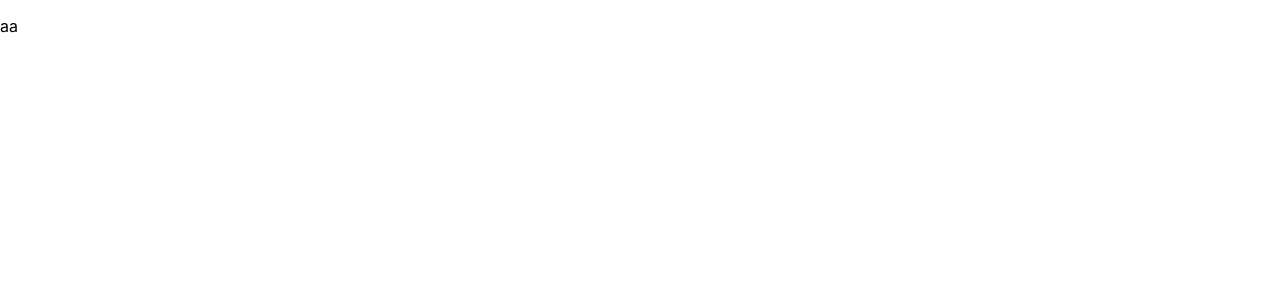
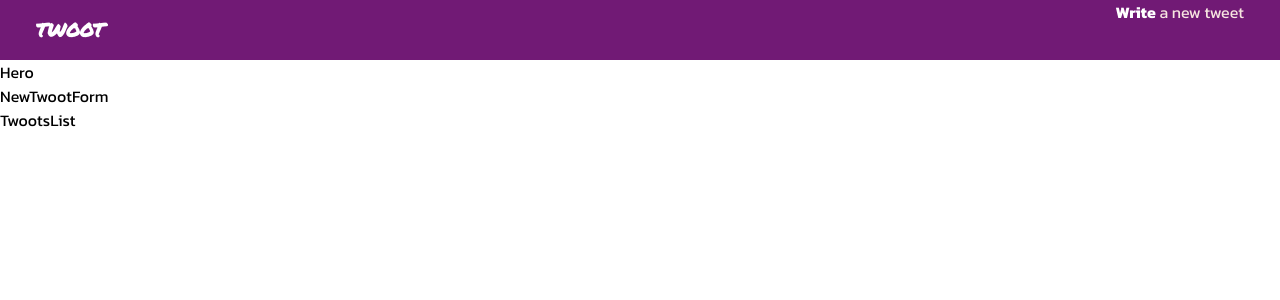
Before and after one commit to masa555555/twootr, a React (Create React App) app in the folder frontend/: page / in a window 1280 px wide. Shown: the top 300 px of the page. Built offline with nearby package versions, Linux system fonts and the light colour scheme.

Commit message:
Add Nav.js

```diff
--- a/frontend/public/index.html
+++ b/frontend/public/index.html
@@ -15,6 +15,12 @@
       user's mobile device or desktop. See https://developers.google.com/web/fundamentals/web-app-manifest/
     -->
     <link rel="manifest" href="%PUBLIC_URL%/manifest.json" />
+    <link rel="preconnect" href="https://fonts.googleapis.com" />
+    <link rel="preconnect" href="https://fonts.gstatic.com" crossorigin />
+    <link
+      href="https://fonts.googleapis.com/css2?family=Permanent+Marker&display=swap"
+      rel="stylesheet"
+    />
     <!--
       Notice the use of %PUBLIC_URL% in the tags above.
       It will be replaced with the URL of the `public` folder during the build.
--- a/frontend/src/App.js
+++ b/frontend/src/App.js
@@ -1,7 +1,9 @@
+import Main from "./components/Main";
+
 function App() {
   return (
     <div className="App">
-      <p>aa</p>
+      <Main />
     </div>
   );
 }
--- /dev/null
+++ b/frontend/src/components/Hero.js
@@ -0,0 +1,7 @@
+import React from "react";
+
+const Hero = () => {
+  return <div>Hero</div>;
+};
+
+export default Hero;
--- /dev/null
+++ b/frontend/src/components/Main.js
@@ -0,0 +1,23 @@
+import React from "react";
+import Nav from "./Nav";
+import Hero from "./Hero";
+import NewTwootForm from "./NewTwootForm";
+import TwootsList from "./TwootsList";
+import styled from "styled-components";
+
+const MainWrapper = styled.div`
+  /* margin: 0 36px; */
+`;
+
+const Main = () => {
+  return (
+    <MainWrapper className="">
+      <Nav />
+      <Hero />
+      <NewTwootForm />
+      <TwootsList />
+    </MainWrapper>
+  );
+};
+
+export default Main;
--- /dev/null
+++ b/frontend/src/components/Nav.js
@@ -0,0 +1,48 @@
+import React from "react";
+import styled from "styled-components";
+
+const HeaderStyle = styled.header`
+  min-height: 60px;
+  background: #711a75;
+  color: #fff;
+
+  & .header-container {
+    padding: 0 36px;
+    display: flex;
+    flex-direction: row;
+    justify-content: space-between;
+    align-items: flex-start;
+  }
+
+  h3 {
+    font-family: "Permanent Marker", cursive;
+    line-height: 60px;
+  }
+
+  span {
+    color: #f7e5e0;
+  }
+
+  strong {
+    color: #fff;
+  }
+`;
+
+const Nav = () => {
+  return (
+    <HeaderStyle>
+      <div className="header-container">
+        <section className="header-left">
+          <h3>TWOOT</h3>
+        </section>
+        <section className="header-right">
+          <span>
+            <strong>Write</strong> a new tweet
+          </span>
+        </section>
+      </div>
+    </HeaderStyle>
+  );
+};
+
+export default Nav;
--- /dev/null
+++ b/frontend/src/components/NewTwootForm.js
@@ -0,0 +1,7 @@
+import React from "react";
+
+const NewTwootForm = () => {
+  return <div>NewTwootForm</div>;
+};
+
+export default NewTwootForm;
--- /dev/null
+++ b/frontend/src/components/TwootsList.js
@@ -0,0 +1,7 @@
+import React from "react";
+
+const TwootsList = () => {
+  return <div>TwootsList</div>;
+};
+
+export default TwootsList;
--- a/frontend/src/index.css
+++ b/frontend/src/index.css
@@ -1,13 +1,19 @@
+@import url("https://fonts.googleapis.com/css2?family=Kanit:wght@100;200;300;400;500;600;700;800;900&display=swap");
+
+* {
+  box-sizing: border-box;
+  padding: 0;
+  margin: 0;
+}
+
 body {
   margin: 0;
-  font-family: -apple-system, BlinkMacSystemFont, 'Segoe UI', 'Roboto', 'Oxygen',
-    'Ubuntu', 'Cantarell', 'Fira Sans', 'Droid Sans', 'Helvetica Neue',
-    sans-serif;
+  font-family: "Kanit", sans-serif;
   -webkit-font-smoothing: antialiased;
   -moz-osx-font-smoothing: grayscale;
 }
 
 code {
-  font-family: source-code-pro, Menlo, Monaco, Consolas, 'Courier New',
+  font-family: source-code-pro, Menlo, Monaco, Consolas, "Courier New",
     monospace;
 }
```
